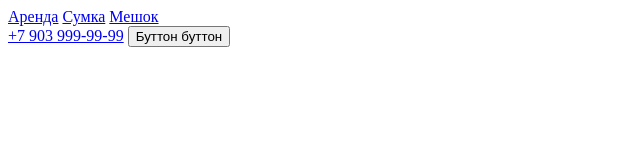
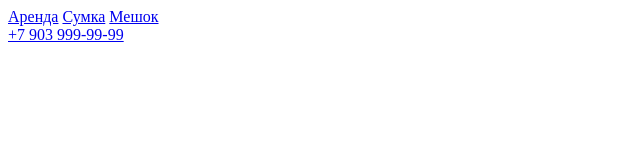
Before and after one commit to Yashkostya/New-project, a plain HTML site: page index.html in a window 1280 px wide. Shown: the whole page, without its empty margins (0-640 px from the left). Drawn offline with Linux system fonts and the light colour scheme.

Commit message:
removed button

```diff
--- a/index.html
+++ b/index.html
@@ -13,7 +13,6 @@
         </nav>
         <div>
             <a href="tel:+79039999999">+7 903 999-99-99</a>
-            <button>Буттон буттон</button>
         </div>
     </header>
 </body>
```
